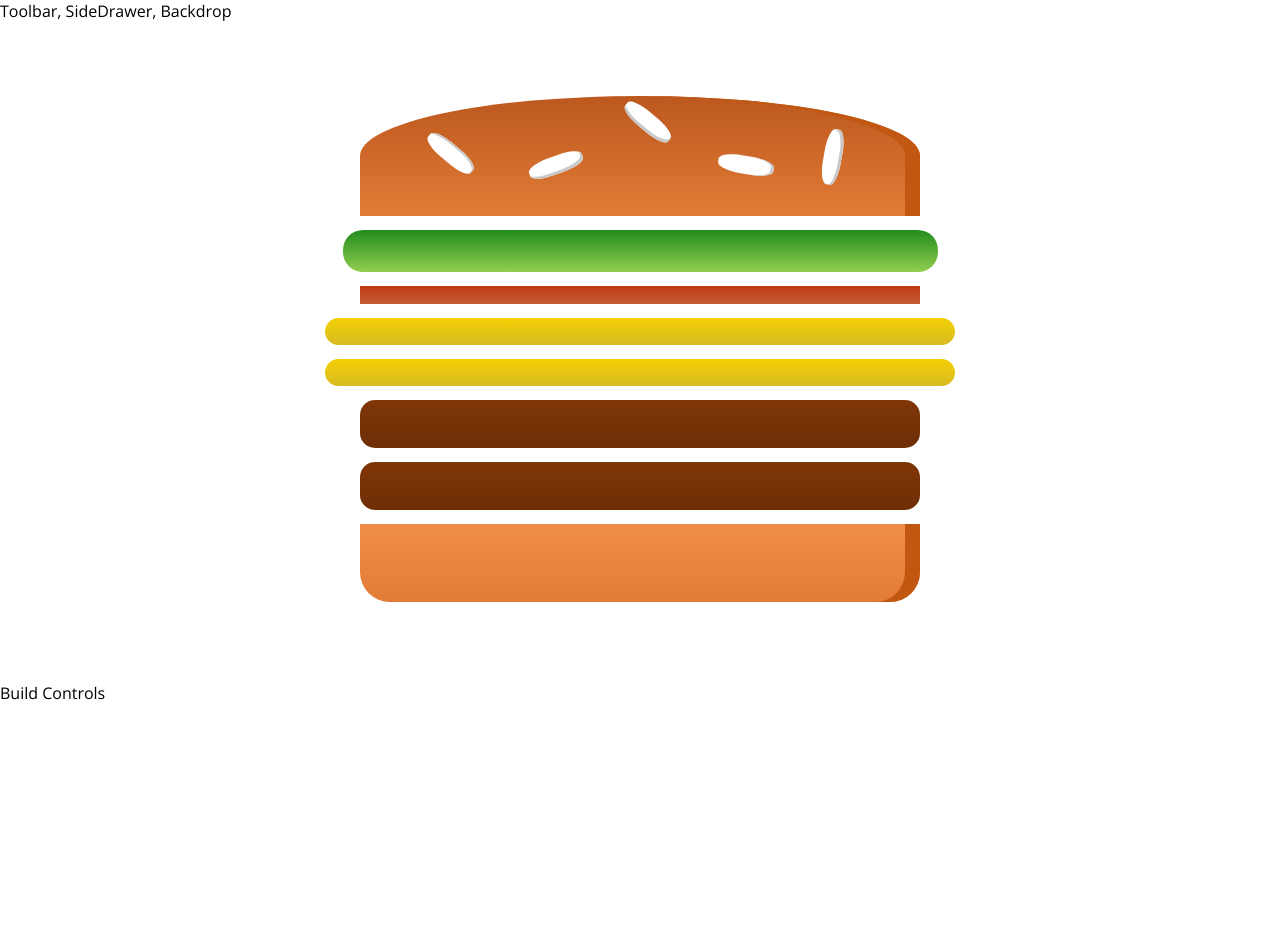
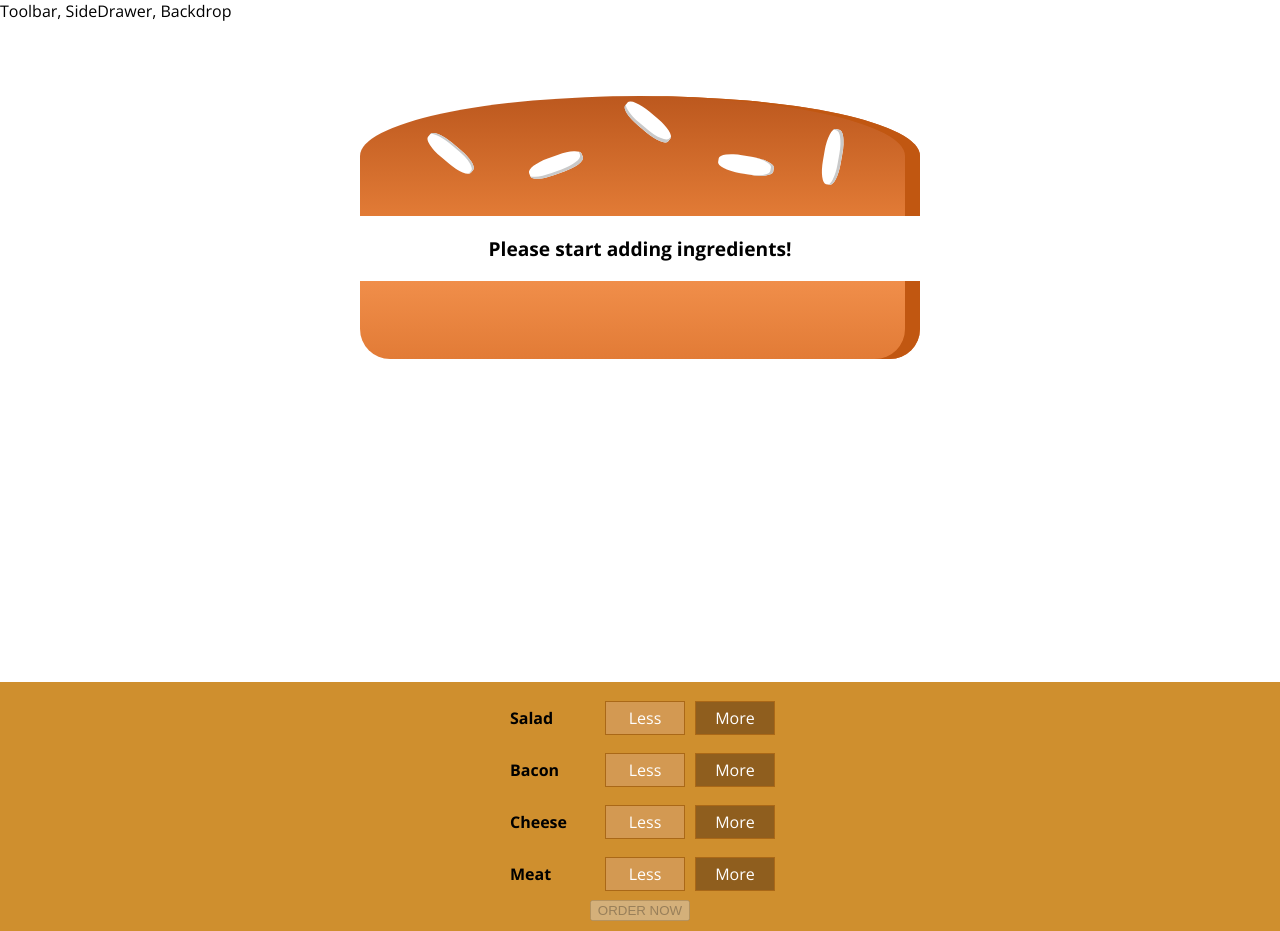
Before and after one commit to maquilon/ReactBurgerApp, a React app in the folder burger-app/: page / in a window 1280 px wide. Before the commit the page ends 800 px from the top, so only its background shows below. Built offline with nearby package versions, Linux system fonts and the light colour scheme.

Commit message:
Added more actions

```diff
--- /dev/null
+++ b/burger-app/src/components/Burger/BuildControls/BuildControl/BuildControl.css
@@ -0,0 +1,57 @@
+.BuildControl {
+    display: flex;
+    justify-content: space-between;
+    align-items: center;
+    margin: 5px 0;
+}
+
+.BuildControl button {
+    display: block;
+    font: inherit;
+    padding: 5px;
+    margin: 0 5px;
+    width: 80px;
+    border: 1px solid #AA6817;
+    cursor: pointer;
+    outline: none;
+}
+
+
+.BuildControl button:disabled {
+    background-color: #AC9980;
+    border: 1px solid #7E7365;
+    color: #ccc;
+    cursor: default;
+}
+
+.BuildControl button:hover:disabled {
+    background-color: #AC9980;
+    color: #ccc;
+    cursor: not-allowed;
+}
+
+.Label {
+    padding: 10px;
+    font-weight: bold;
+    width: 80px;
+}
+
+.BuildControl .Less {
+    background-color: #D39952;
+    color: white;
+}
+
+.BuildControl .More {
+    background-color: #8F5E1E;
+    color: white;
+}
+
+.BuildControl .Less:hover, .BuildControl .Less:active {
+    background-color: #DAA972;
+    color: white;
+}
+
+.BuildControl .More:hover,.BuildControl .More:active {
+    background-color: #99703F;
+    color: white;
+}
--- /dev/null
+++ b/burger-app/src/components/Burger/BuildControls/BuildControl/BuildControl.js
@@ -0,0 +1,18 @@
+import React from 'react';
+
+import classes from './BuildControl.css';
+
+const buildControl = (props) => (
+    <div className={classes.BuildControl}>
+        <div className={classes.Label}>{props.label}</div>
+        <button
+            className={classes.Less}
+            onClick={props.removed}
+            disabled={props.disabled}>Less</button>
+        <button
+            className={classes.More}
+            onClick={props.added}>More</button>
+    </div>
+);
+
+export default buildControl;
--- /dev/null
+++ b/burger-app/src/components/Burger/BuildControls/BuildControls.css
@@ -0,0 +1,10 @@
+.BuildControls {
+    width: 100%;
+    background-color: #CF8F2E;
+    display: flex;
+    flex-flow: column;
+    align-items: center;
+    box-shadow: 0 2px 1px #CCC;
+    margin: auto;
+    padding: 10px 0;
+}
--- /dev/null
+++ b/burger-app/src/components/Burger/BuildControls/BuildControls.js
@@ -0,0 +1,32 @@
+import React from 'react';
+
+import classes from './BuildControls.css';
+import BuildControl from './BuildControl/BuildControl';
+
+const controls = [
+    { label: 'Salad', type: 'salad' },
+    { label: 'Bacon', type: 'bacon' },
+    { label: 'Cheese', type: 'cheese' },
+    { label: 'Meat', type: 'meat' },
+];
+
+const buildControls = (props) => (
+    <div className={classes.BuildControls}>
+        {/* <p>Current Price: <strong>{props.price.toFixed(2)}</strong></p> */}
+        {controls.map(ctrl => (
+            <BuildControl
+                key={ctrl.label}
+                label={ctrl.label}
+                added={() => props.ingredientAdded(ctrl.type)}
+                removed={() => props.ingredientRemoved(ctrl.type)}
+                // disabled={props.disabled[ctrl.type]}
+                />
+        ))}
+        <button
+            className={classes.OrderButton}
+            disabled={!props.purchasable}
+            onClick={props.ordered}>ORDER NOW</button>
+    </div>
+);
+
+export default buildControls;
--- a/burger-app/src/components/Burger/Burger.js
+++ b/burger-app/src/components/Burger/Burger.js
@@ -4,12 +4,20 @@ import classes from './Burger.css';
 import BurgerIngredient from './BurgerIngredient/BurgerIngredient';
 
 const burger = (props) => {
-    const transformedIngredients = Object.keys(props.ingredients)
+    let transformedIngredients = Object.keys(props.ingredients)
         .map( igKey => {
             return [ ...Array(props.ingredients[igKey])].map((_,i) => {
                return <BurgerIngredient key= { igKey + i } type={igKey} />
             })
-        });
+        })
+        .reduce((arr, el) => {
+            return arr.concat(el)
+         }, []);
+
+         if (transformedIngredients.length === 0) {
+             transformedIngredients = <p>Please start adding ingredients!</p>
+         }
+
     return (
         <div className={classes.Burger} >
             <BurgerIngredient type="bread-top" />
--- a/burger-app/src/containers/BurgerBuilder/BurgerBuilder.js
+++ b/burger-app/src/containers/BurgerBuilder/BurgerBuilder.js
@@ -2,23 +2,51 @@ import React, { Component } from 'react';
 
 import Aux from '../../hoc/Auxiliar';
 import Burger from '../../components/Burger/Burger';
+import BuildControls from '../../components/Burger/BuildControls/BuildControls';
 
+const INGREDIENT_PRICES = {
+    salad: 0.5,
+    chesse: 0.4,
+    meat: 1.3,
+    bacon: 0.7
+}
 
 class BurgerBuilder extends Component {
     state = {
         ingredients: {
-            salad: 1,
-            bacon: 1,
-            cheese: 2,
-            meat: 2
+            salad: 0,
+            bacon: 0,
+            cheese: 0,
+            meat: 0
+        },
+        totalPrice: 4
+    }
+
+    addIngredientHandler = (type) => {
+        const oldCount = this.state.ingredients[type];
+        const updatedCount = oldCount + 1;
+        const updatedIngredients = {
+            ...this.state.ingredients
         }
+        updatedIngredients[type] = updatedCount;
+        const priceAddition =  INGREDIENT_PRICES[type];
+
+        const oldPrice = this.state.totalPrice;
+        const newPrice = oldPrice + priceAddition;
+        this.setState({ totalPrice: newPrice , ingredients: updatedIngredients })
+    }
+
+    removeIngredientHandler = (type) => {
+
     }
 
     render() {
         return (
             <Aux>
                 <Burger ingredients={this.state.ingredients }/>
-                <div>Build Controls</div>
+                <BuildControls
+                    ingredientAdded= {this.addIngredientHandler}
+                />
             </Aux>
 
 
```
